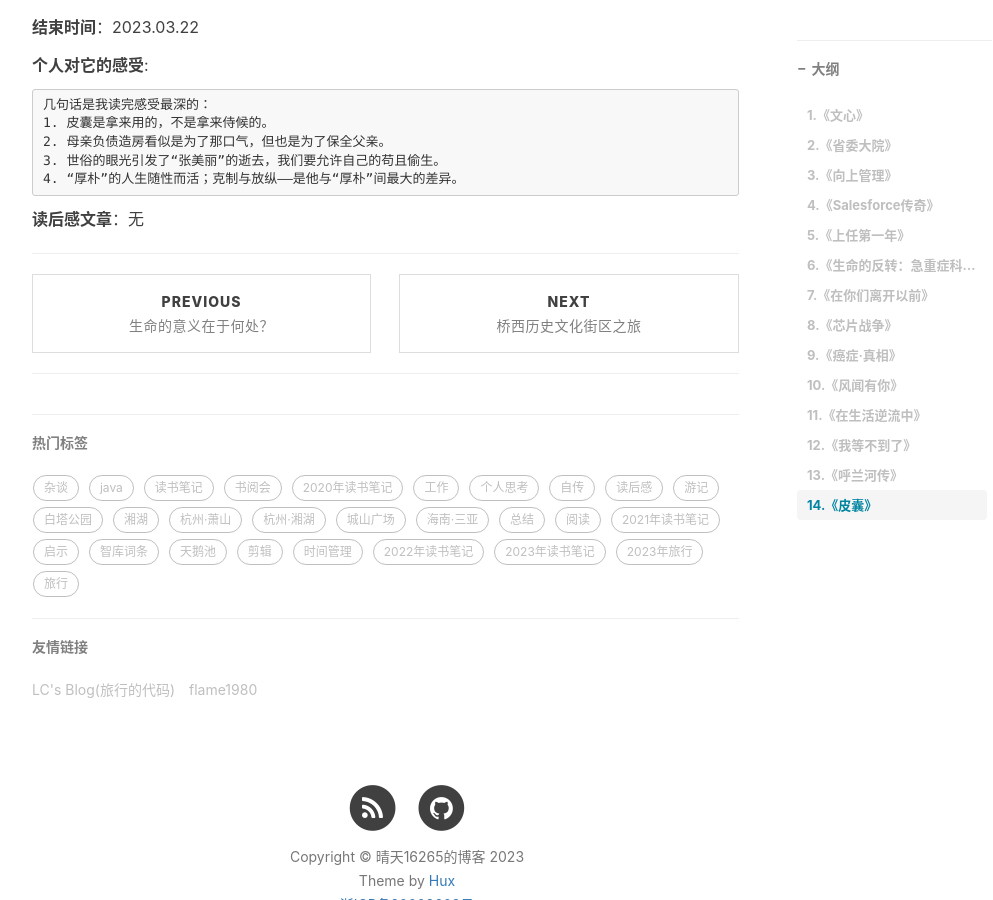
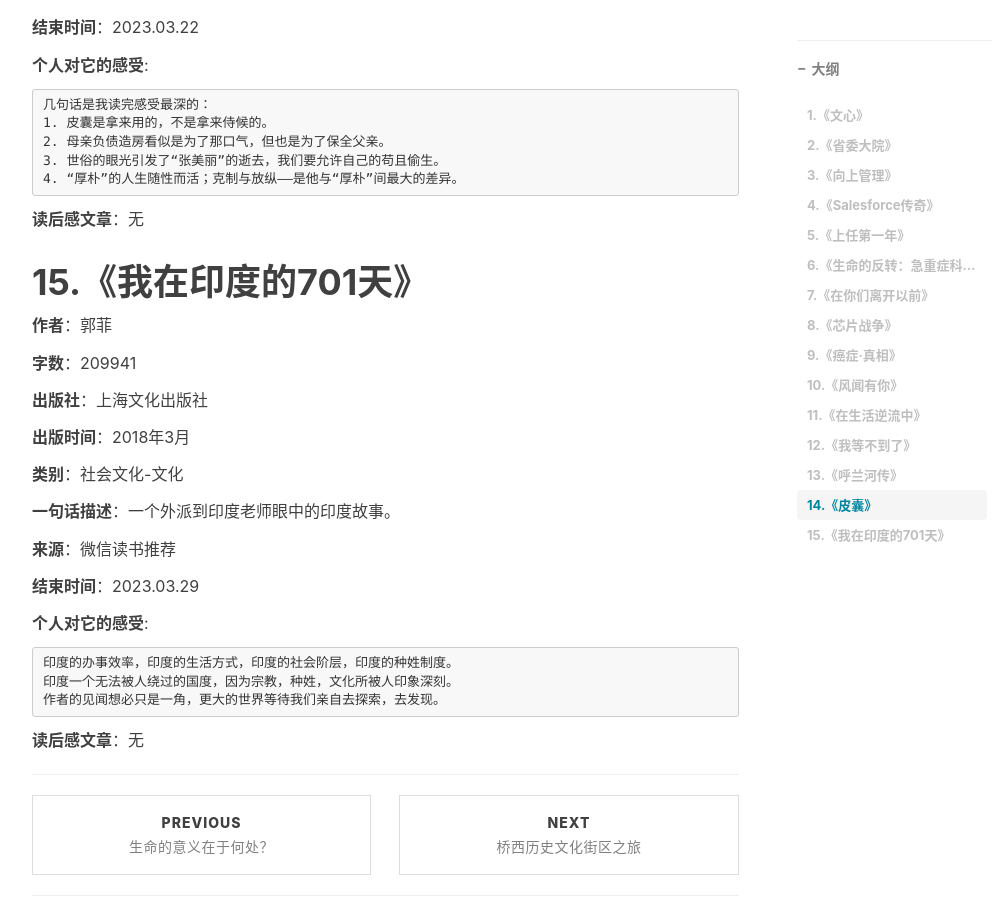
Before and after one commit to qingtian/qingtian.github.com, a Jekyll site: the page built from _posts/2023-02-25-tracking-of-reading-list-in-2023.md, in a window 1280 px wide and 900 px high, scrolled down 8200 px. Shown: the whole window, without its empty margins (233-1226 px from the left). Built offline with Jekyll 4.4.1, drawn with Linux system fonts in a browser that asks for light colours; nearby versions of some CDN libraries; comment, search, counter and statistics services are not loaded.

Commit message:
《我在印度的701天》

````diff
--- a/_posts/2023-02-25-tracking-of-reading-list-in-2023.md
+++ b/_posts/2023-02-25-tracking-of-reading-list-in-2023.md
@@ -433,3 +433,31 @@ tags:
 ```
 
 **读后感文章**：无
+
+# 15.《我在印度的701天》
+
+**作者**：郭菲
+
+**字数**：209941
+
+**出版社**：上海文化出版社
+
+**出版时间**：2018年3月
+
+**类别**：社会文化-文化
+
+**一句话描述**：一个外派到印度老师眼中的印度故事。
+
+**来源**：微信读书推荐
+
+**结束时间**：2023.03.29
+
+**个人对它的感受**:
+
+```
+印度的办事效率，印度的生活方式，印度的社会阶层，印度的种姓制度。
+印度一个无法被人绕过的国度，因为宗教，种姓，文化所被人印象深刻。
+作者的见闻想必只是一角，更大的世界等待我们亲自去探索，去发现。
+```
+
+**读后感文章**：无
````
